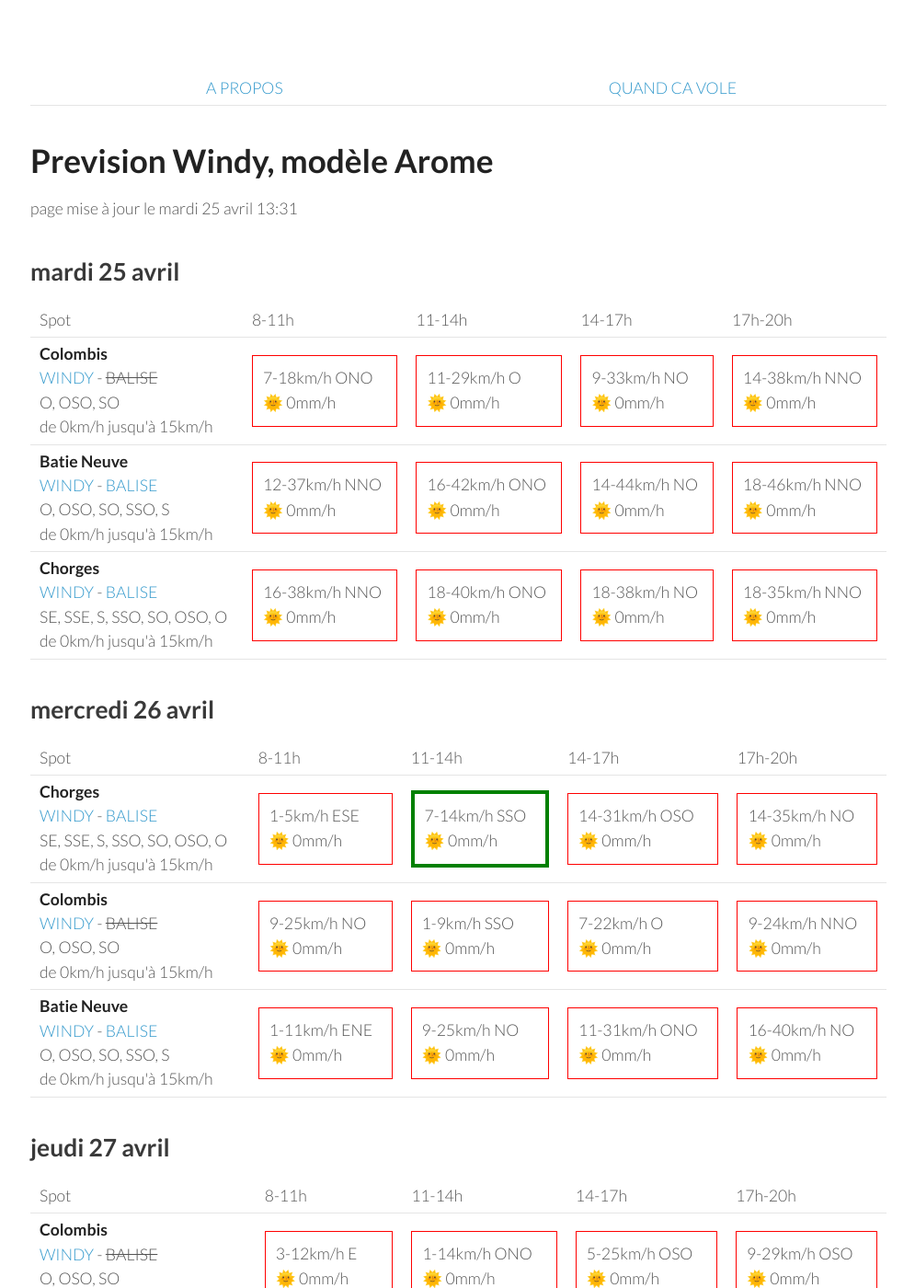
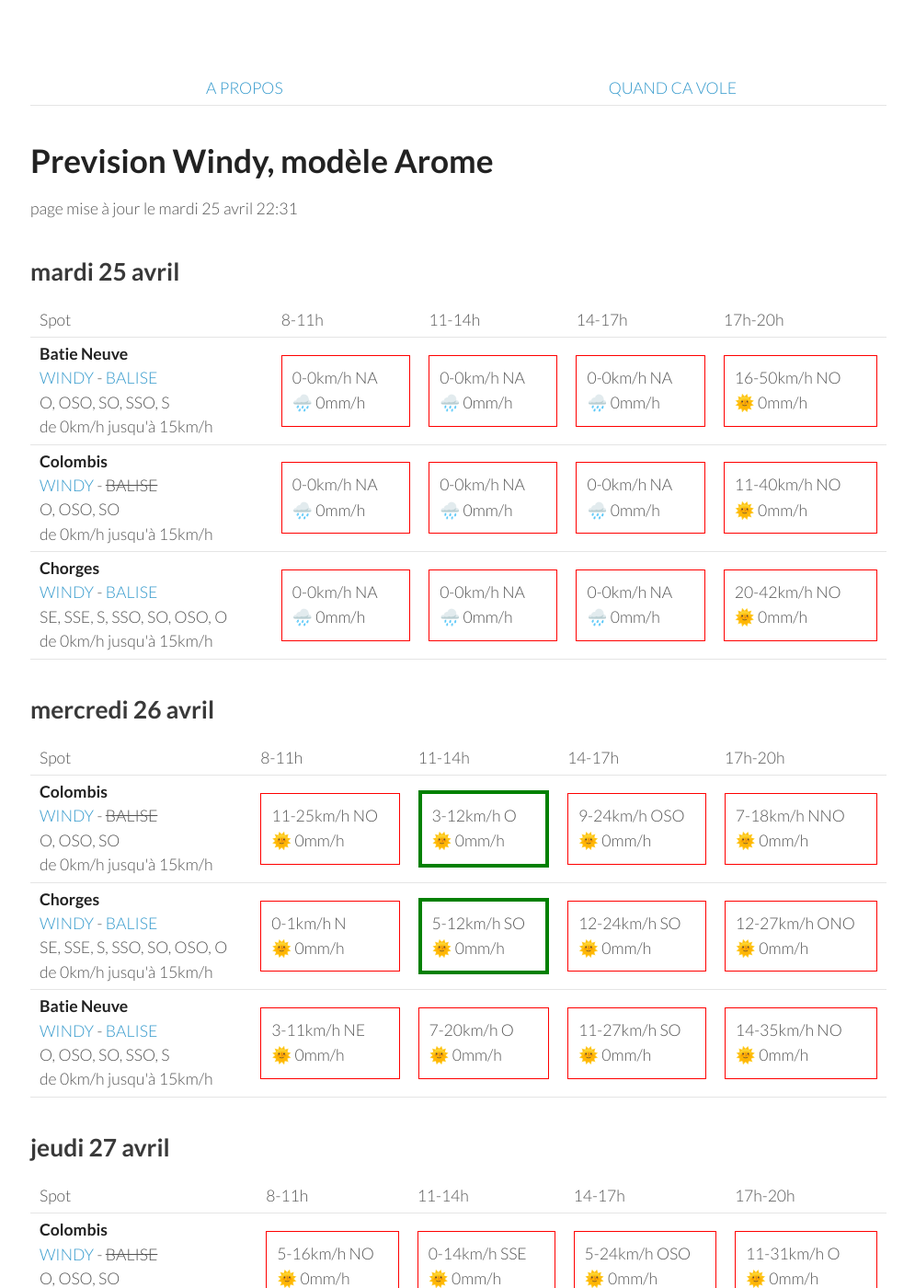
Before and after one commit to parapente-dans-le-nord/parapente-dans-le-nord.github.io, a Jekyll site: the page built from serre_poncon.markdown, in a window 1280 px wide and 1400 px high. Shown: the whole window at 92% size, without its empty margins (25-1020 px from the left). Built offline with Jekyll 4.4.1, drawn with Linux system fonts in a browser that asks for light colours; some of the changed text lies outside the part shown.

Commit message:
update index.markdown

```diff
--- a/serre_poncon.markdown
+++ b/serre_poncon.markdown
@@ -7,7 +7,7 @@ title:  "Tous les spots"
 {: .links}
 
 # Prevision Windy, modèle Arome
-page mise à jour le mardi 25 avril 13:31
+page mise à jour le mardi 25 avril 22:31
 
 ## mardi 25 avril
 
@@ -22,33 +22,30 @@ page mise à jour le mardi 25 avril 13:31
       <td>17h-20h</td>
     </tr>
 <tr>
-        <td><strong>Colombis</strong><br><a href="https://windy.com/44.494/6.216?44.559,6.262,10">WINDY</a> - <span class="no-balise"> BALISE </span><br> <span class="vent-favorable">O, OSO, SO</span><br><span class="force-vent">de 0km/h jusqu'à 15km/h</span> </td>
+        <td><strong>Batie Neuve</strong><br><a href="https://windy.com/44.584/6.236?44.559,6.262,10,m:eTtagly">WINDY</a> - <span class=""><a href="https://www.openwindmap.org/PP554">BALISE</a> </span><br> <span class="vent-favorable">O, OSO, SO, SSO, S</span><br><span class="force-vent">de 0km/h jusqu'à 15km/h</span> </td>
 
-            <td><div class="not-flyable"><p>7-18km/h ONO</p><p>🌞 0mm/h</p></div></td>
-            <td><div class="not-flyable"><p>11-29km/h O</p><p>🌞 0mm/h</p></div></td>
-            <td><div class="not-flyable"><p>9-33km/h NO</p><p>🌞 0mm/h</p></div></td>
-            <td><div class="not-flyable"><p>14-38km/h NNO</p><p>🌞 0mm/h</p></div></td>
-
+            <td><div class="not-flyable"><p>0-0km/h NA</p><p>🌧️ 0mm/h</p></div></td>
+            <td><div class="not-flyable"><p>0-0km/h NA</p><p>🌧️ 0mm/h</p></div></td>
+            <td><div class="not-flyable"><p>0-0km/h NA</p><p>🌧️ 0mm/h</p></div></td>
+            <td><div class="not-flyable"><p>16-50km/h NO</p><p>🌞 0mm/h</p></div></td>
 
     </tr>
 <tr>
-        <td><strong>Batie Neuve</strong><br><a href="https://windy.com/44.584/6.236?44.559,6.262,10,m:eTtagly">WINDY</a> - <span class=""><a href="https://www.openwindmap.org/PP554">BALISE</a> </span><br> <span class="vent-favorable">O, OSO, SO, SSO, S</span><br><span class="force-vent">de 0km/h jusqu'à 15km/h</span> </td>
+        <td><strong>Colombis</strong><br><a href="https://windy.com/44.494/6.216?44.559,6.262,10">WINDY</a> - <span class="no-balise"> BALISE </span><br> <span class="vent-favorable">O, OSO, SO</span><br><span class="force-vent">de 0km/h jusqu'à 15km/h</span> </td>
 
-            <td><div class="not-flyable"><p>12-37km/h NNO</p><p>🌞 0mm/h</p></div></td>
-            <td><div class="not-flyable"><p>16-42km/h ONO</p><p>🌞 0mm/h</p></div></td>
-            <td><div class="not-flyable"><p>14-44km/h NO</p><p>🌞 0mm/h</p></div></td>
-            <td><div class="not-flyable"><p>18-46km/h NNO</p><p>🌞 0mm/h</p></div></td>
-
+            <td><div class="not-flyable"><p>0-0km/h NA</p><p>🌧️ 0mm/h</p></div></td>
+            <td><div class="not-flyable"><p>0-0km/h NA</p><p>🌧️ 0mm/h</p></div></td>
+            <td><div class="not-flyable"><p>0-0km/h NA</p><p>🌧️ 0mm/h</p></div></td>
+            <td><div class="not-flyable"><p>11-40km/h NO</p><p>🌞 0mm/h</p></div></td>
 
     </tr>
 <tr>
         <td><strong>Chorges</strong><br><a href="https://windy.com/44.578/6.280?44.559,6.262,10">WINDY</a> - <span class=""><a href="https://www.openwindmap.org/PP554">BALISE</a> </span><br> <span class="vent-favorable">SE, SSE, S, SSO, SO, OSO, O</span><br><span class="force-vent">de 0km/h jusqu'à 15km/h</span> </td>
 
-            <td><div class="not-flyable"><p>16-38km/h NNO</p><p>🌞 0mm/h</p></div></td>
-            <td><div class="not-flyable"><p>18-40km/h ONO</p><p>🌞 0mm/h</p></div></td>
-            <td><div class="not-flyable"><p>18-38km/h NO</p><p>🌞 0mm/h</p></div></td>
-            <td><div class="not-flyable"><p>18-35km/h NNO</p><p>🌞 0mm/h</p></div></td>
-
+            <td><div class="not-flyable"><p>0-0km/h NA</p><p>🌧️ 0mm/h</p></div></td>
+            <td><div class="not-flyable"><p>0-0km/h NA</p><p>🌧️ 0mm/h</p></div></td>
+            <td><div class="not-flyable"><p>0-0km/h NA</p><p>🌧️ 0mm/h</p></div></td>
+            <td><div class="not-flyable"><p>20-42km/h NO</p><p>🌞 0mm/h</p></div></td>
 
     </tr>
 
@@ -68,32 +65,32 @@ page mise à jour le mardi 25 avril 13:31
       <td>17h-20h</td>
     </tr>
 <tr>
-        <td><strong>Chorges</strong><br><a href="https://windy.com/44.578/6.280?44.559,6.262,10">WINDY</a> - <span class=""><a href="https://www.openwindmap.org/PP554">BALISE</a> </span><br> <span class="vent-favorable">SE, SSE, S, SSO, SO, OSO, O</span><br><span class="force-vent">de 0km/h jusqu'à 15km/h</span> </td>
+        <td><strong>Colombis</strong><br><a href="https://windy.com/44.494/6.216?44.559,6.262,10">WINDY</a> - <span class="no-balise"> BALISE </span><br> <span class="vent-favorable">O, OSO, SO</span><br><span class="force-vent">de 0km/h jusqu'à 15km/h</span> </td>
 
-            <td><div class="not-flyable"><p>1-5km/h ESE</p><p>🌞 0mm/h</p></div></td>
-            <td><div class="flyable"><p>7-14km/h SSO</p><p>🌞 0mm/h</p></div></td>
-            <td><div class="not-flyable"><p>14-31km/h OSO</p><p>🌞 0mm/h</p></div></td>
-            <td><div class="not-flyable"><p>14-35km/h NO</p><p>🌞 0mm/h</p></div></td>
+            <td><div class="not-flyable"><p>11-25km/h NO</p><p>🌞 0mm/h</p></div></td>
+            <td><div class="flyable"><p>3-12km/h O</p><p>🌞 0mm/h</p></div></td>
+            <td><div class="not-flyable"><p>9-24km/h OSO</p><p>🌞 0mm/h</p></div></td>
+            <td><div class="not-flyable"><p>7-18km/h NNO</p><p>🌞 0mm/h</p></div></td>
 
 
     </tr>
 <tr>
-        <td><strong>Colombis</strong><br><a href="https://windy.com/44.494/6.216?44.559,6.262,10">WINDY</a> - <span class="no-balise"> BALISE </span><br> <span class="vent-favorable">O, OSO, SO</span><br><span class="force-vent">de 0km/h jusqu'à 15km/h</span> </td>
+        <td><strong>Chorges</strong><br><a href="https://windy.com/44.578/6.280?44.559,6.262,10">WINDY</a> - <span class=""><a href="https://www.openwindmap.org/PP554">BALISE</a> </span><br> <span class="vent-favorable">SE, SSE, S, SSO, SO, OSO, O</span><br><span class="force-vent">de 0km/h jusqu'à 15km/h</span> </td>
 
-            <td><div class="not-flyable"><p>9-25km/h NO</p><p>🌞 0mm/h</p></div></td>
-            <td><div class="not-flyable"><p>1-9km/h SSO</p><p>🌞 0mm/h</p></div></td>
-            <td><div class="not-flyable"><p>7-22km/h O</p><p>🌞 0mm/h</p></div></td>
-            <td><div class="not-flyable"><p>9-24km/h NNO</p><p>🌞 0mm/h</p></div></td>
+            <td><div class="not-flyable"><p>0-1km/h N</p><p>🌞 0mm/h</p></div></td>
+            <td><div class="flyable"><p>5-12km/h SO</p><p>🌞 0mm/h</p></div></td>
+            <td><div class="not-flyable"><p>12-24km/h SO</p><p>🌞 0mm/h</p></div></td>
+            <td><div class="not-flyable"><p>12-27km/h ONO</p><p>🌞 0mm/h</p></div></td>
 
 
     </tr>
 <tr>
         <td><strong>Batie Neuve</strong><br><a href="https://windy.com/44.584/6.236?44.559,6.262,10,m:eTtagly">WINDY</a> - <span class=""><a href="https://www.openwindmap.org/PP554">BALISE</a> </span><br> <span class="vent-favorable">O, OSO, SO, SSO, S</span><br><span class="force-vent">de 0km/h jusqu'à 15km/h</span> </td>
 
-            <td><div class="not-flyable"><p>1-11km/h ENE</p><p>🌞 0mm/h</p></div></td>
-            <td><div class="not-flyable"><p>9-25km/h NO</p><p>🌞 0mm/h</p></div></td>
-            <td><div class="not-flyable"><p>11-31km/h ONO</p><p>🌞 0mm/h</p></div></td>
-            <td><div class="not-flyable"><p>16-40km/h NO</p><p>🌞 0mm/h</p></div></td>
+            <td><div class="not-flyable"><p>3-11km/h NE</p><p>🌞 0mm/h</p></div></td>
+            <td><div class="not-flyable"><p>7-20km/h O</p><p>🌞 0mm/h</p></div></td>
+            <td><div class="not-flyable"><p>11-27km/h SO</p><p>🌞 0mm/h</p></div></td>
+            <td><div class="not-flyable"><p>14-35km/h NO</p><p>🌞 0mm/h</p></div></td>
 
 
     </tr>
@@ -116,30 +113,30 @@ page mise à jour le mardi 25 avril 13:31
 <tr>
         <td><strong>Colombis</strong><br><a href="https://windy.com/44.494/6.216?44.559,6.262,10">WINDY</a> - <span class="no-balise"> BALISE </span><br> <span class="vent-favorable">O, OSO, SO</span><br><span class="force-vent">de 0km/h jusqu'à 15km/h</span> </td>
 
-            <td><div class="not-flyable"><p>3-12km/h E</p><p>🌞 0mm/h</p></div></td>
-            <td><div class="not-flyable"><p>1-14km/h ONO</p><p>🌞 0mm/h</p></div></td>
-            <td><div class="not-flyable"><p>5-25km/h OSO</p><p>🌞 0mm/h</p></div></td>
-            <td><div class="not-flyable"><p>9-29km/h OSO</p><p>🌞 0mm/h</p></div></td>
+            <td><div class="not-flyable"><p>5-16km/h NO</p><p>🌞 0mm/h</p></div></td>
+            <td><div class="not-flyable"><p>0-14km/h SSE</p><p>🌞 0mm/h</p></div></td>
+            <td><div class="not-flyable"><p>5-24km/h OSO</p><p>🌞 0mm/h</p></div></td>
+            <td><div class="not-flyable"><p>11-31km/h O</p><p>🌞 0mm/h</p></div></td>
 
 
     </tr>
 <tr>
         <td><strong>Batie Neuve</strong><br><a href="https://windy.com/44.584/6.236?44.559,6.262,10,m:eTtagly">WINDY</a> - <span class=""><a href="https://www.openwindmap.org/PP554">BALISE</a> </span><br> <span class="vent-favorable">O, OSO, SO, SSO, S</span><br><span class="force-vent">de 0km/h jusqu'à 15km/h</span> </td>
 
-            <td><div class="not-flyable"><p>3-16km/h NE</p><p>🌞 0mm/h</p></div></td>
+            <td><div class="not-flyable"><p>1-9km/h NNE</p><p>🌞 0mm/h</p></div></td>
             <td><div class="not-flyable"><p>3-18km/h SSO</p><p>🌞 0mm/h</p></div></td>
-            <td><div class="not-flyable"><p>7-33km/h SO</p><p>🌞 0mm/h</p></div></td>
-            <td><div class="not-flyable"><p>9-33km/h OSO</p><p>🌞 0mm/h</p></div></td>
+            <td><div class="not-flyable"><p>7-31km/h SO</p><p>🌞 0mm/h</p></div></td>
+            <td><div class="not-flyable"><p>9-35km/h O</p><p>🌞 0mm/h</p></div></td>
 
 
     </tr>
 <tr>
         <td><strong>Chorges</strong><br><a href="https://windy.com/44.578/6.280?44.559,6.262,10">WINDY</a> - <span class=""><a href="https://www.openwindmap.org/PP554">BALISE</a> </span><br> <span class="vent-favorable">SE, SSE, S, SSO, SO, OSO, O</span><br><span class="force-vent">de 0km/h jusqu'à 15km/h</span> </td>
 
-            <td><div class="not-flyable"><p>3-16km/h NE</p><p>🌞 0mm/h</p></div></td>
+            <td><div class="not-flyable"><p>0-5km/h NE</p><p>🌞 0mm/h</p></div></td>
             <td><div class="not-flyable"><p>3-18km/h SSO</p><p>🌞 0mm/h</p></div></td>
-            <td><div class="not-flyable"><p>7-33km/h SO</p><p>🌞 0mm/h</p></div></td>
-            <td><div class="not-flyable"><p>9-35km/h OSO</p><p>🌞 0mm/h</p></div></td>
+            <td><div class="not-flyable"><p>7-31km/h SO</p><p>🌞 0mm/h</p></div></td>
+            <td><div class="not-flyable"><p>9-37km/h OSO</p><p>🌞 0mm/h</p></div></td>
 
 
     </tr>
@@ -162,30 +159,30 @@ page mise à jour le mardi 25 avril 13:31
 <tr>
         <td><strong>Colombis</strong><br><a href="https://windy.com/44.494/6.216?44.559,6.262,10">WINDY</a> - <span class="no-balise"> BALISE </span><br> <span class="vent-favorable">O, OSO, SO</span><br><span class="force-vent">de 0km/h jusqu'à 15km/h</span> </td>
 
-            <td><div class="not-flyable"><p>3-11km/h E</p><p>🌞 0mm/h</p></div></td>
-            <td><div class="not-flyable"><p>3-18km/h SO</p><p>🌞 0mm/h</p></div></td>
-            <td><div class="not-flyable"><p>11-37km/h OSO</p><p>🌞 0mm/h</p></div></td>
-            <td><div class="not-flyable"><p>5-38km/h ONO</p><p>🌞 0mm/h</p></div></td>
+            <td><div class="not-flyable"><p>5-12km/h E</p><p>🌞 0mm/h</p></div></td>
+            <td><div class="not-flyable"><p>1-18km/h OSO</p><p>🌞 0mm/h</p></div></td>
+            <td><div class="not-flyable"><p>9-29km/h O</p><p>🌧 0.2mm/h</p></div></td>
+            <td><div class="not-flyable"><p>9-33km/h O</p><p>🌧 0.4mm/h</p></div></td>
 
 
     </tr>
 <tr>
         <td><strong>Batie Neuve</strong><br><a href="https://windy.com/44.584/6.236?44.559,6.262,10,m:eTtagly">WINDY</a> - <span class=""><a href="https://www.openwindmap.org/PP554">BALISE</a> </span><br> <span class="vent-favorable">O, OSO, SO, SSO, S</span><br><span class="force-vent">de 0km/h jusqu'à 15km/h</span> </td>
 
-            <td><div class="not-flyable"><p>1-12km/h NE</p><p>🌞 0mm/h</p></div></td>
-            <td><div class="not-flyable"><p>5-25km/h SSO</p><p>🌞 0mm/h</p></div></td>
-            <td><div class="not-flyable"><p>11-40km/h OSO</p><p>🌧 0.3mm/h</p></div></td>
-            <td><div class="not-flyable"><p>5-40km/h ONO</p><p>🌧 1.4mm/h</p></div></td>
+            <td><div class="not-flyable"><p>3-14km/h NE</p><p>🌞 0mm/h</p></div></td>
+            <td><div class="not-flyable"><p>5-24km/h SO</p><p>🌞 0mm/h</p></div></td>
+            <td><div class="not-flyable"><p>7-35km/h OSO</p><p>🌧 0.7mm/h</p></div></td>
+            <td><div class="not-flyable"><p>9-37km/h O</p><p>🌧 0.3mm/h</p></div></td>
 
 
     </tr>
 <tr>
         <td><strong>Chorges</strong><br><a href="https://windy.com/44.578/6.280?44.559,6.262,10">WINDY</a> - <span class=""><a href="https://www.openwindmap.org/PP554">BALISE</a> </span><br> <span class="vent-favorable">SE, SSE, S, SSO, SO, OSO, O</span><br><span class="force-vent">de 0km/h jusqu'à 15km/h</span> </td>
 
-            <td><div class="not-flyable"><p>1-12km/h NE</p><p>🌞 0mm/h</p></div></td>
+            <td><div class="not-flyable"><p>3-14km/h NE</p><p>🌞 0mm/h</p></div></td>
             <td><div class="not-flyable"><p>5-25km/h SO</p><p>🌞 0mm/h</p></div></td>
-            <td><div class="not-flyable"><p>11-42km/h OSO</p><p>🌧 0.3mm/h</p></div></td>
-            <td><div class="not-flyable"><p>5-42km/h O</p><p>🌧 1.3mm/h</p></div></td>
+            <td><div class="not-flyable"><p>9-35km/h OSO</p><p>🌧 0.8mm/h</p></div></td>
+            <td><div class="not-flyable"><p>9-38km/h O</p><p>🌧 0.4mm/h</p></div></td>
 
 
     </tr>
@@ -206,32 +203,32 @@ page mise à jour le mardi 25 avril 13:31
       <td>17h-20h</td>
     </tr>
 <tr>
-        <td><strong>Chorges</strong><br><a href="https://windy.com/44.578/6.280?44.559,6.262,10">WINDY</a> - <span class=""><a href="https://www.openwindmap.org/PP554">BALISE</a> </span><br> <span class="vent-favorable">SE, SSE, S, SSO, SO, OSO, O</span><br><span class="force-vent">de 0km/h jusqu'à 15km/h</span> </td>
-
-            <td><div class="not-flyable"><p>5-22km/h NE</p><p>🌞 0mm/h</p></div></td>
-            <td><div class="not-flyable"><p>3-22km/h SSE</p><p>🌞 0mm/h</p></div></td>
-            <td><div class="not-flyable"><p>7-31km/h SO</p><p>🌞 0mm/h</p></div></td>
-            <td><div class="not-flyable"><p>7-37km/h S</p><p>🌧 0.5mm/h</p></div></td>
-
-
-    </tr>
-<tr>
         <td><strong>Colombis</strong><br><a href="https://windy.com/44.494/6.216?44.559,6.262,10">WINDY</a> - <span class="no-balise"> BALISE </span><br> <span class="vent-favorable">O, OSO, SO</span><br><span class="force-vent">de 0km/h jusqu'à 15km/h</span> </td>
 
-            <td><div class="not-flyable"><p>5-18km/h E</p><p>🌞 0mm/h</p></div></td>
-            <td><div class="not-flyable"><p>1-18km/h ESE</p><p>🌞 0mm/h</p></div></td>
-            <td><div class="not-flyable"><p>5-22km/h SO</p><p>🌞 0mm/h</p></div></td>
-            <td><div class="not-flyable"><p>7-33km/h S</p><p>🌧 0.7mm/h</p></div></td>
+            <td><div class="not-flyable"><p>5-16km/h E</p><p>🌞 0mm/h</p></div></td>
+            <td><div class="not-flyable"><p>1-16km/h SE</p><p>🌞 0mm/h</p></div></td>
+            <td><div class="not-flyable"><p>5-20km/h OSO</p><p>🌞 0mm/h</p></div></td>
+            <td><div class="not-flyable"><p>5-29km/h ONO</p><p>🌧 0.5mm/h</p></div></td>
 
 
     </tr>
 <tr>
         <td><strong>Batie Neuve</strong><br><a href="https://windy.com/44.584/6.236?44.559,6.262,10,m:eTtagly">WINDY</a> - <span class=""><a href="https://www.openwindmap.org/PP554">BALISE</a> </span><br> <span class="vent-favorable">O, OSO, SO, SSO, S</span><br><span class="force-vent">de 0km/h jusqu'à 15km/h</span> </td>
 
-            <td><div class="not-flyable"><p>5-22km/h NE</p><p>🌞 0mm/h</p></div></td>
+            <td><div class="not-flyable"><p>5-18km/h NE</p><p>🌞 0mm/h</p></div></td>
+            <td><div class="not-flyable"><p>3-20km/h S</p><p>🌞 0mm/h</p></div></td>
+            <td><div class="not-flyable"><p>7-29km/h SO</p><p>🌞 0mm/h</p></div></td>
+            <td><div class="not-flyable"><p>5-33km/h SO</p><p>🌧 1.8mm/h</p></div></td>
+
+
+    </tr>
+<tr>
+        <td><strong>Chorges</strong><br><a href="https://windy.com/44.578/6.280?44.559,6.262,10">WINDY</a> - <span class=""><a href="https://www.openwindmap.org/PP554">BALISE</a> </span><br> <span class="vent-favorable">SE, SSE, S, SSO, SO, OSO, O</span><br><span class="force-vent">de 0km/h jusqu'à 15km/h</span> </td>
+
+            <td><div class="not-flyable"><p>5-20km/h NE</p><p>🌞 0mm/h</p></div></td>
             <td><div class="not-flyable"><p>3-22km/h S</p><p>🌞 0mm/h</p></div></td>
-            <td><div class="not-flyable"><p>7-31km/h SO</p><p>🌞 0mm/h</p></div></td>
-            <td><div class="not-flyable"><p>7-37km/h S</p><p>🌧 0.5mm/h</p></div></td>
+            <td><div class="not-flyable"><p>7-29km/h SO</p><p>🌞 0mm/h</p></div></td>
+            <td><div class="not-flyable"><p>3-33km/h SO</p><p>🌧 1.1mm/h</p></div></td>
 
 
     </tr>
@@ -252,32 +249,32 @@ page mise à jour le mardi 25 avril 13:31
       <td>17h-20h</td>
     </tr>
 <tr>
-        <td><strong>Colombis</strong><br><a href="https://windy.com/44.494/6.216?44.559,6.262,10">WINDY</a> - <span class="no-balise"> BALISE </span><br> <span class="vent-favorable">O, OSO, SO</span><br><span class="force-vent">de 0km/h jusqu'à 15km/h</span> </td>
+        <td><strong>Batie Neuve</strong><br><a href="https://windy.com/44.584/6.236?44.559,6.262,10,m:eTtagly">WINDY</a> - <span class=""><a href="https://www.openwindmap.org/PP554">BALISE</a> </span><br> <span class="vent-favorable">O, OSO, SO, SSO, S</span><br><span class="force-vent">de 0km/h jusqu'à 15km/h</span> </td>
 
-            <td><div class="not-flyable"><p>5-20km/h SO</p><p>🌧 1.2mm/h</p></div></td>
-            <td><div class="not-flyable"><p>11-31km/h O</p><p>🌧 1.1mm/h</p></div></td>
-            <td><div class="not-flyable"><p>14-46km/h ONO</p><p>🌞 0mm/h</p></div></td>
-            <td><div class="not-flyable"><p>14-48km/h ONO</p><p>🌞 0mm/h</p></div></td>
+            <td><div class="not-flyable"><p>1-12km/h NNE</p><p>🌞 0mm/h</p></div></td>
+            <td><div class="not-flyable"><p>5-22km/h OSO</p><p>🌞 0mm/h</p></div></td>
+            <td><div class="not-flyable"><p>5-31km/h O</p><p>🌧 0.6mm/h</p></div></td>
+            <td><div class="not-flyable"><p>5-29km/h ONO</p><p>🌧 0.7mm/h</p></div></td>
 
 
     </tr>
 <tr>
-        <td><strong>Batie Neuve</strong><br><a href="https://windy.com/44.584/6.236?44.559,6.262,10,m:eTtagly">WINDY</a> - <span class=""><a href="https://www.openwindmap.org/PP554">BALISE</a> </span><br> <span class="vent-favorable">O, OSO, SO, SSO, S</span><br><span class="force-vent">de 0km/h jusqu'à 15km/h</span> </td>
+        <td><strong>Colombis</strong><br><a href="https://windy.com/44.494/6.216?44.559,6.262,10">WINDY</a> - <span class="no-balise"> BALISE </span><br> <span class="vent-favorable">O, OSO, SO</span><br><span class="force-vent">de 0km/h jusqu'à 15km/h</span> </td>
 
-            <td><div class="not-flyable"><p>3-20km/h OSO</p><p>🌧 1.8mm/h</p></div></td>
-            <td><div class="not-flyable"><p>9-35km/h ONO</p><p>🌧 0.9mm/h</p></div></td>
-            <td><div class="not-flyable"><p>12-46km/h NO</p><p>🌞 0mm/h</p></div></td>
-            <td><div class="not-flyable"><p>12-50km/h NO</p><p>🌞 0mm/h</p></div></td>
+            <td><div class="not-flyable"><p>1-9km/h E</p><p>🌞 0mm/h</p></div></td>
+            <td><div class="not-flyable"><p>5-20km/h ONO</p><p>🌞 0mm/h</p></div></td>
+            <td><div class="not-flyable"><p>5-29km/h ONO</p><p>🌧 1.3mm/h</p></div></td>
+            <td><div class="not-flyable"><p>1-25km/h NNO</p><p>🌧 0.6mm/h</p></div></td>
 
 
     </tr>
 <tr>
         <td><strong>Chorges</strong><br><a href="https://windy.com/44.578/6.280?44.559,6.262,10">WINDY</a> - <span class=""><a href="https://www.openwindmap.org/PP554">BALISE</a> </span><br> <span class="vent-favorable">SE, SSE, S, SSO, SO, OSO, O</span><br><span class="force-vent">de 0km/h jusqu'à 15km/h</span> </td>
 
-            <td><div class="not-flyable"><p>5-22km/h OSO</p><p>🌧 1.7mm/h</p></div></td>
-            <td><div class="not-flyable"><p>9-35km/h O</p><p>🌧 1.1mm/h</p></div></td>
-            <td><div class="not-flyable"><p>12-44km/h ONO</p><p>🌞 0mm/h</p></div></td>
-            <td><div class="not-flyable"><p>11-46km/h ONO</p><p>🌞 0mm/h</p></div></td>
+            <td><div class="not-flyable"><p>1-14km/h NE</p><p>🌞 0mm/h</p></div></td>
+            <td><div class="not-flyable"><p>5-24km/h OSO</p><p>🌞 0mm/h</p></div></td>
+            <td><div class="not-flyable"><p>5-33km/h O</p><p>🌧 0.7mm/h</p></div></td>
+            <td><div class="not-flyable"><p>3-29km/h O</p><p>🌧 0.6mm/h</p></div></td>
 
 
     </tr>
```
